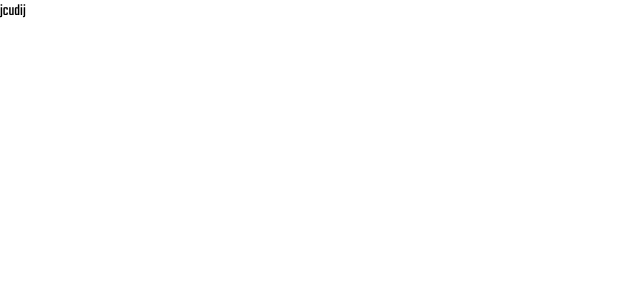
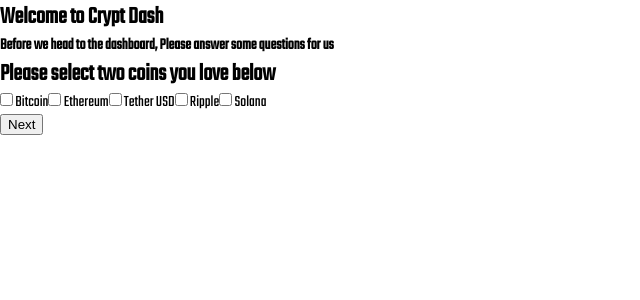
Before and after one commit to victorobiora/crypt-dash, a React (Create React App) app: page / in a window 1280 px wide. Shown: the top 300 px of the page, without its empty margins (0-640 px from the left). Built offline with nearby package versions, Linux system fonts and the light colour scheme.

Commit message:
Login Page initialized

```diff
--- a/src/App.js
+++ b/src/App.js
@@ -1,7 +1,9 @@
 import { createBrowserRouter, RouterProvider } from "react-router-dom";
 import HomePage from "./pages/HomePage";
+
 import RootLayout from "./pages/RootLayOut";
 import LogInPage from "./pages/logInPage";
+
 import "./App.css";
 
 function App() {
--- /dev/null
+++ b/src/components/Login/LoginComponent.jsx
@@ -0,0 +1,22 @@
+import classes from './LoginComponent.module.css'
+import * as QuestionsComponents from './QuestionsComponent'
+
+const LoginComponent = (props) => {
+
+  return (
+    <section className="new_Page">
+      <div className={classes.introText}>
+        <h1>Welcome to Crypt Dash</h1>
+        <h4>
+          Before we head to the dashboard, Please answer some questions for us
+        </h4>
+      </div>
+      <form>
+        {<QuestionsComponents.GetFavCoins />}
+        <button>Next</button>
+      </form>
+    </section>
+  );
+};
+
+export default LoginComponent
--- /dev/null
+++ b/src/components/Login/QuestionsComponent.jsx
@@ -0,0 +1,56 @@
+import classes from "./QuestionsComponent.module.css";
+import { useState } from "react";
+
+export const GetName = (props) => {
+  return (
+    <div className={classes.getNameContainer}>
+      <h2>What is your name?</h2>
+      <input type="text" name="name" className={classes.getNameInput} />
+    </div>
+  );
+};
+
+export const GetFavCoins = (props) => {
+  const [checkedCoins, setCheckedCoins] = useState([]);
+/*
+  const updateCheckedHandler = (event) => {
+    const checker = checkedCoins.findIndex((el) => el === event.target.value);
+    if (!event.target.checked && checkedCoins.length > 0) {
+        setCheckedCoins(prevState => {
+            return prevState.filter(el => el !== event.target.value)
+        })
+    }
+  };*/
+  return (
+    <div className={classes.getFavCoins}>
+      <h2> Please select two coins you love below </h2>
+      <label>
+        <input type="checkbox" name="favCoins" value="BTC" /> Bitcoin
+      </label>
+      <label>
+        <input type="checkbox" name="favCoins" value="ETH" /> Ethereum
+      </label>
+      <label>
+        <input type="checkbox" name="favCoins" value="USDT" /> Tether USD
+      </label>
+      <label>
+        <input type="checkbox" name="favCoins" value="XRP" /> Ripple
+      </label>
+      <label>
+        <input
+          type="checkbox"
+          name="favCoins"
+          value="SOL"
+          onChange={''}
+        />{" "}
+        Solana
+      </label>
+    </div>
+  );
+};
+
+export const GetIncome = (props) => {};
+
+export const GetIncomeGoals = (props) => {};
+
+export const GetExpenseGoals = (props) => {};
--- a/src/components/home/MainDashboard/MainDashboard.jsx
+++ b/src/components/home/MainDashboard/MainDashboard.jsx
@@ -5,10 +5,10 @@
 
 const MainDashboard = (props) => {
   return (
-    <div className={styles.container}>
+    <section className={styles.container}>
       <WalletOverview />
       <SummaryComponent/>
-    </div>
+    </section>
   );
 };
 
--- a/src/pages/logInPage.js
+++ b/src/pages/logInPage.js
@@ -1,8 +1,7 @@
-
+import LoginComponent from "../components/Login/LoginComponent";
 
 const LogInPage = () => {
-  return <div>jcudij</div>
-}
-
+  return <LoginComponent />;
+};
 
 export default LogInPage;
```
Also changed, not shown: src/components/Login/test.html (added, +11 -0 lines), src/components/Login/LoginComponent.module.css (added), src/components/Login/QuestionsComponent.module.css (added).
